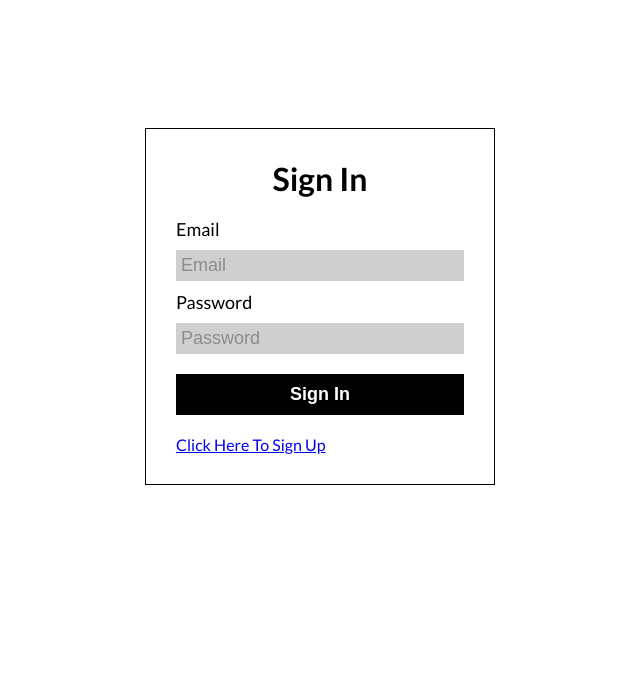
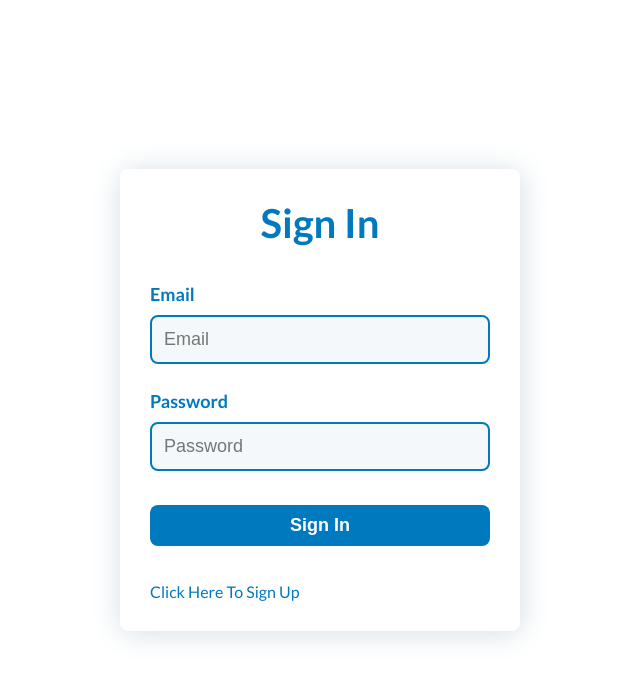
Before and after one commit to dikkat-lutfen/Legacy-Project, a React (Vite) app in the folder client/: page /auth/signIn in a window 1280 px wide. Shown: the top 680 px of the page, without its empty margins (320-960 px from the left). Built offline with nearby package versions, Linux system fonts and the light colour scheme; no server answers.

Commit message:
plenty of css fixes

```diff
--- a/client/src/pages/Auth.css
+++ b/client/src/pages/Auth.css
@@ -1,25 +1,27 @@
 .authcontainer {
+  display: grid;
+  min-height: 100vh;
   width: 100%;
-    margin-top: 10%;
-    display: flex;
-    /* flex-direction: row; */
-    justify-content: center;
-    gap: 20px;
+  align-items: center;
 }
 
 .signup,
 .signin {
-    width: 40%;
-    max-width: 350px;
+  width: min(100% - 2rem, 400px);
+  margin-inline: auto;
   padding: 30px;
   display: flex;
   flex-direction: column;
   gap: 20px;
-    border: 1px solid #000000;
+  /* border: 2px solid var(--button-main--color); */
+  border-radius: var(--border-radius);
+  box-shadow: var(--shadow);
 }
 
 .title {
   text-align: center;
+  font-size: 40px;
+  color: var(--button-main--color);
 }
 
 .form {
@@ -30,45 +32,45 @@
 
 .form label {
   font-size: 18px;
-    font-weight: 500;
+  font-weight: 700;
+  margin-top: 1rem;
+  color: var(--button-main--color);
 }
 
 .form input {
-    padding: 5px;
+  padding: 12px;
   outline: none;
   border: none;
   font-size: 18px;
-    background-color: #cfcfcf;
-}
-
-::placeholder {
-    /* Chrome, Firefox, Opera, Safari 10.1+ */
-    color: #000000;
-    opacity: 0.75; /* Firefox */
-}
-
-:-ms-input-placeholder {
-    /* Internet Explorer 10-11 */
-    color: #000000;
-}
-
-::-ms-input-placeholder {
-    /* Microsoft Edge */
-    color: #000000;
+  border-radius: var(--border-radius);
+  border: 2px solid var(--button-main--color);
+  background-color: var(--input-bg-color);
 }
 
 .form button {
-    padding: 8px;
-    margin-top: 10px;
-    border: 2px solid #000000;
+  padding: 10px;
   font-size: 18px;
-    font-weight: 700;
-    color: #ffffff;
-    background-color: #000000;
+  font-weight: 600;
+  width: 100%;
+  margin-top: 1.5rem;
+  background-color: var(--button-main--color);
+  color: var(--button-text--color);
+  border-radius: var(--border-radius);
+  border: 0;
   cursor: pointer;
+  transition: 0.1s linear;
 }
 
 .form button:hover {
-    color: #000000;
-    background-color: #ffffff;
+  background-color: var(--button-main--color-hover);
 }
+
+.form button:active {
+  scale: 0.9;
+}
+
+.singUp-link {
+  color: var(--button-main--color);
+  text-decoration: none;
+  margin-top: 1rem;
+}
```
Lines whose indentation alone changed are shown as unchanged.
